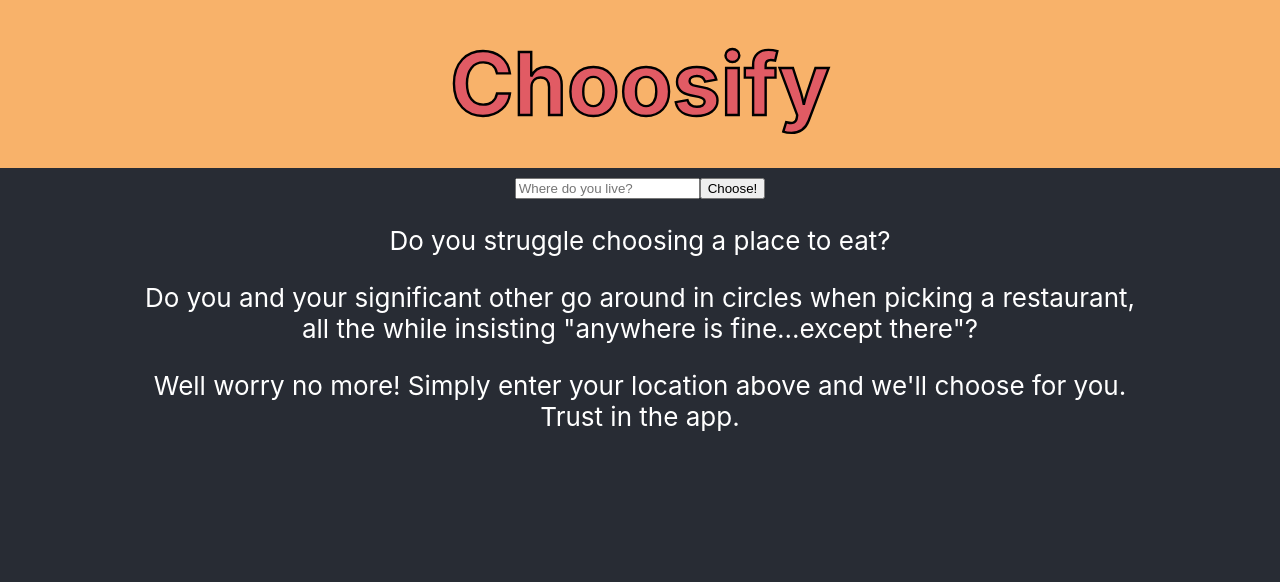
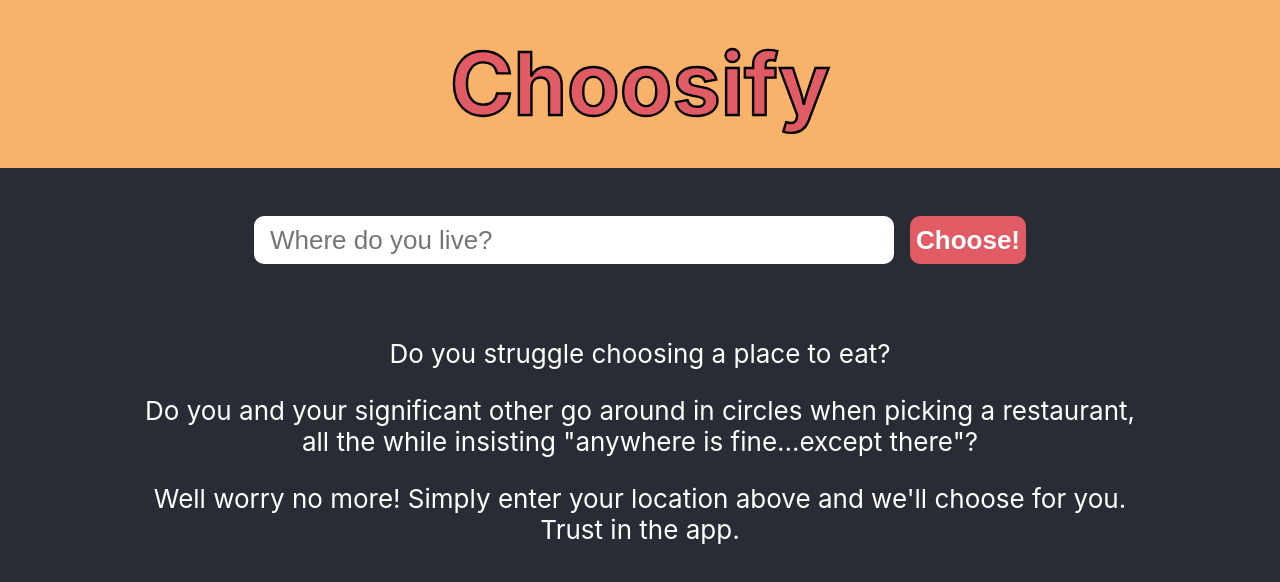
Before and after one commit to alexH56/Choosify, a React (Create React App) app: page /home in a window 1280 px wide. Shown: the top 582 px of the page. Built offline with nearby package versions, Linux system fonts and the light colour scheme; no server answers.

Commit message:
Added class & id

```diff
--- a/src/Components/LocationForm.js
+++ b/src/Components/LocationForm.js
@@ -1,5 +1,5 @@
 import React, { Component } from 'react';
-import '../App.css';
+import '../App.scss';
 
 class LocationForm extends Component {
   state = {
@@ -13,13 +13,13 @@
   handleSubmit = (e) => {
     e.preventDefault();
     this.props.getRestaurant(this.state.value);
-    // this.setState({locationIsSet:true})
   }
 
   render() {
     return (
-      <form onSubmit={this.handleSubmit}>
+      <form className="form" onSubmit={this.handleSubmit}>
         <input
+          id='text'
           type="text"
           value={this.state.value}
           onChange={this.handleValueChange}
@@ -27,6 +27,7 @@
         />
 
         <input
+          className='btn'
           type="submit"
           value={this.props.userLocation? "Choose again!" : "Choose!"}
         />
```
